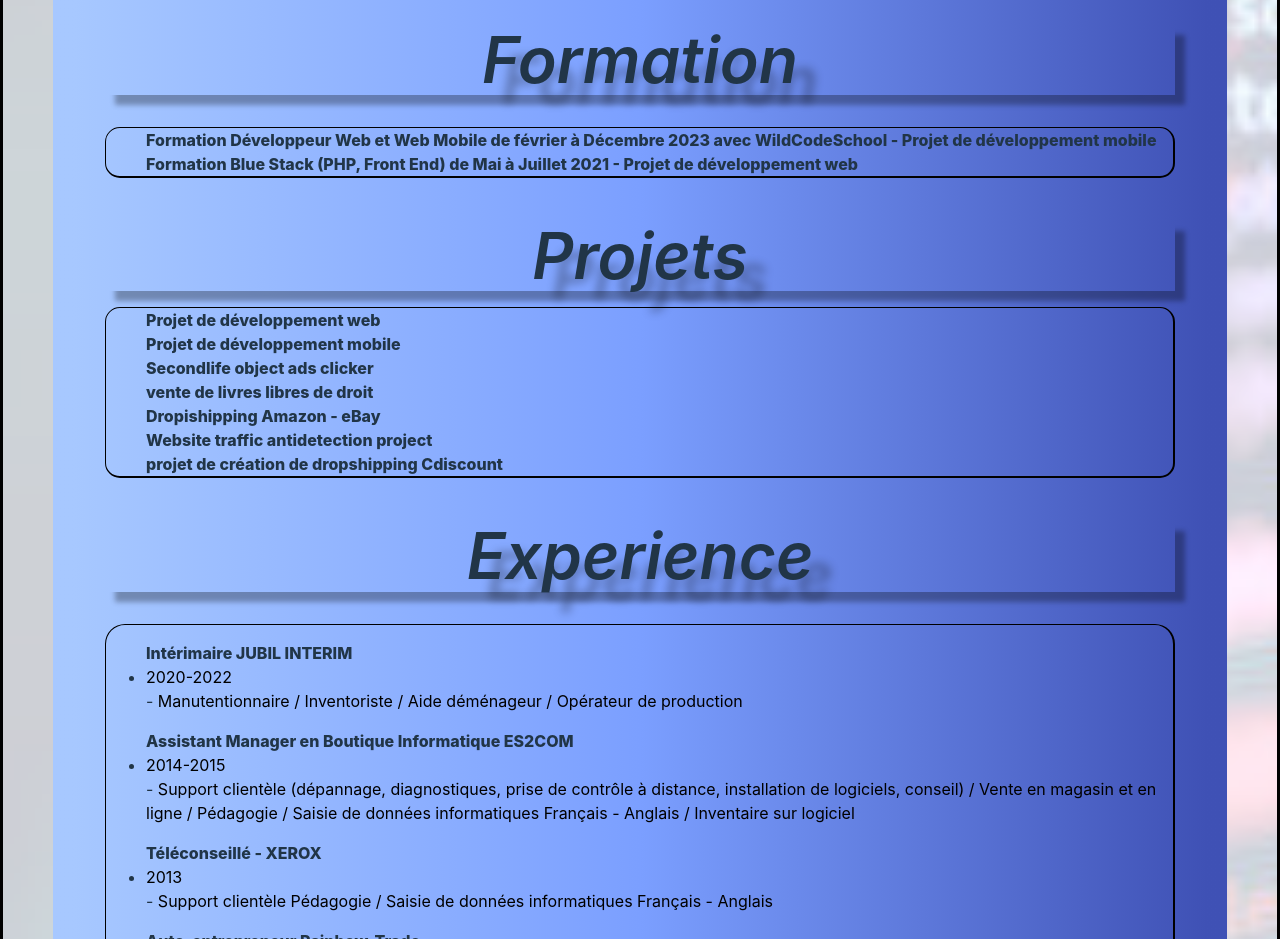
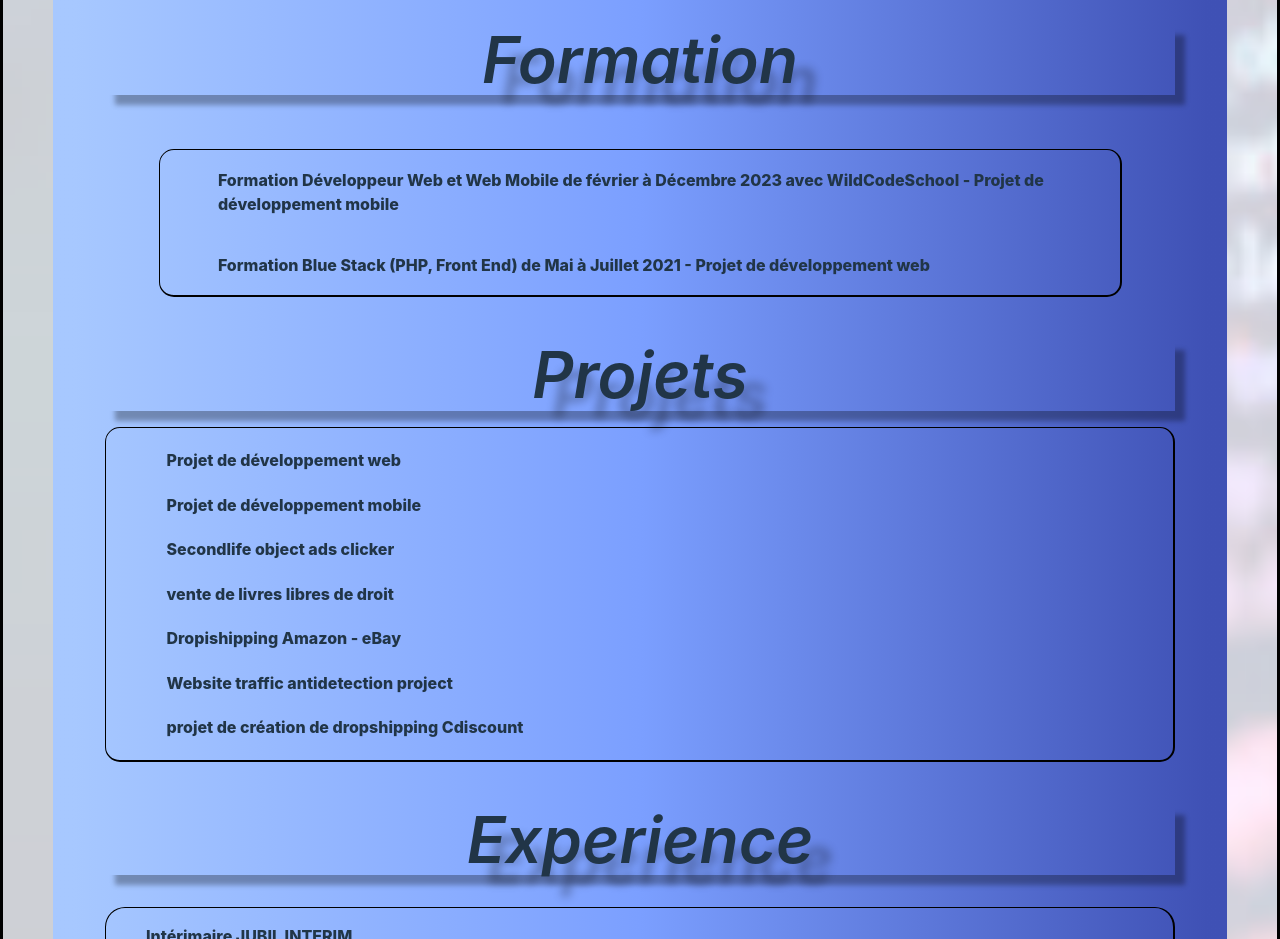
Before and after one commit to Stagy73/CV-React, a React (Vite) app: page / in a window 1280 px wide. Shown: the part 1720-2659 px from the top of the page. Built offline with nearby package versions, Linux system fonts and the light colour scheme.

Commit message:
Last final

```diff
--- a/src/App.css
+++ b/src/App.css
@@ -205,7 +205,8 @@ display: flex;
       flex-direction: column-reverse;
       justify-content: center;
       align-items: flex-start;
-      margin: 0%;
+      margin: 5%;
+
 
       font-weight: 800;
       font-size: medium;
@@ -220,7 +221,7 @@ display: flex;
   flex-direction: column-reverse;
   justify-content: center;
   align-items: flex-start;
-  margin: 0%;
+  margin: 2%;
 
   font-weight: 800;
   font-size: medium;
--- a/src/Components/Nuages.jsx
+++ b/src/Components/Nuages.jsx
@@ -20,6 +20,7 @@ function Nuages() {
         </ul>
       </div>
     </div>
+
   );
 
 }
```
